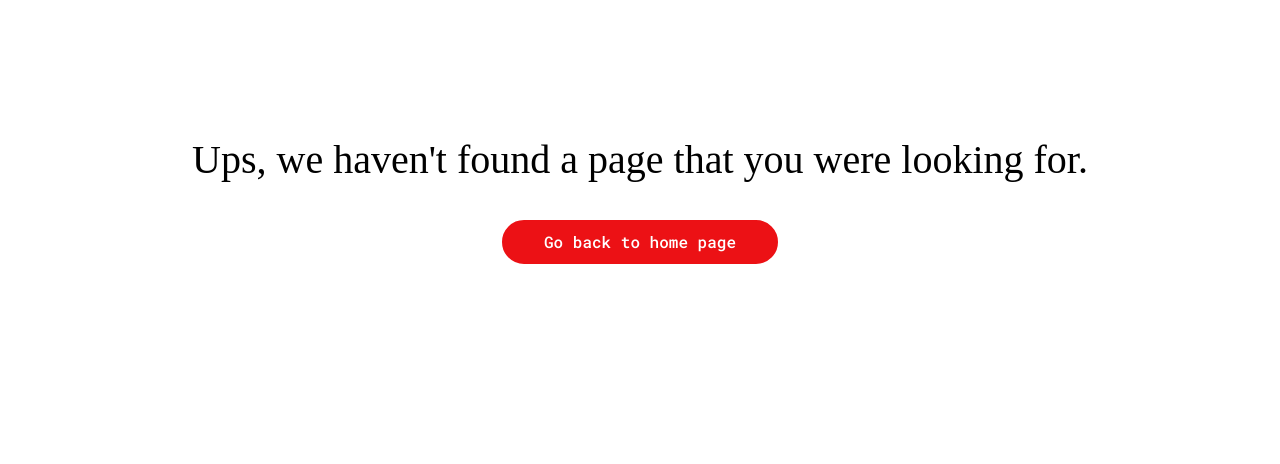
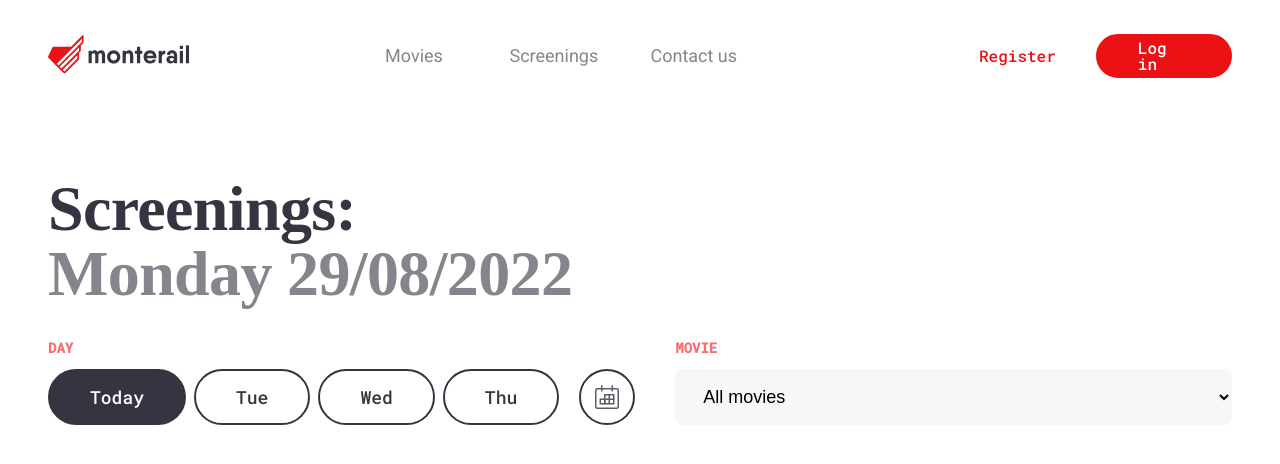
Before and after one commit to martaqh/monte-cinema-project, a Vue app: page /screenings in a window 1280 px wide. Before the commit this address led to /no-match. Shown: the top 464 px of the page. Built offline with nearby package versions, Linux system fonts and the light colour scheme; a web font is replaced by a local one.

Commit message:
Add ScreeningsPage

```diff
--- /dev/null
+++ b/src/components/pages/ScreeningsPage.vue
@@ -0,0 +1,24 @@
+<script>
+import { defineComponent } from 'vue';
+import ScreeningsSection from '@/components/views/ScreeningsSection.vue';
+import TheHeader from '@/components/views/TheHeader.vue';
+import TopNavbar from '@/components/features/Header/TopNavbar.vue';
+import SignSection from '@/components/features/Header/SignSection.vue';
+import TheContainer from '@/components/common/TheContainer.vue';
+import ScreeningsCard from '../views/ScreeningsCard.vue';
+
+export default defineComponent({
+    components: { ScreeningsSection, TheHeader, TopNavbar, SignSection, TheContainer, ScreeningsCard }
+});
+
+</script>
+
+<template>
+  <TheHeader>
+    <TopNavbar />
+    <SignSection />
+  </TheHeader>
+  <TheContainer>
+    <ScreeningsSection />
+  </TheContainer>
+</template>
--- a/src/router/index.js
+++ b/src/router/index.js
@@ -6,6 +6,11 @@ const routes = [
         name: 'Home',
         component: () => import('@/components/pages/LandingPage.vue'),
     },
+    {
+      path: '/screenings',
+      name: 'Screenings',
+      component: () => import('@/components/pages/ScreeningsPage.vue'),
+  },
     {
         path: '/:path*',
         redirect: '/no-match'
```
